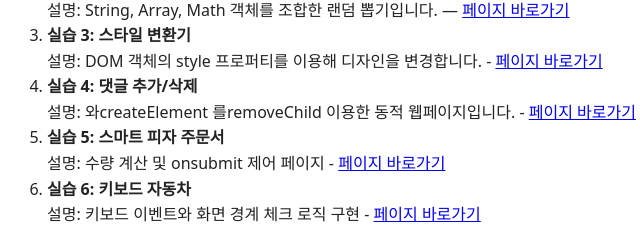
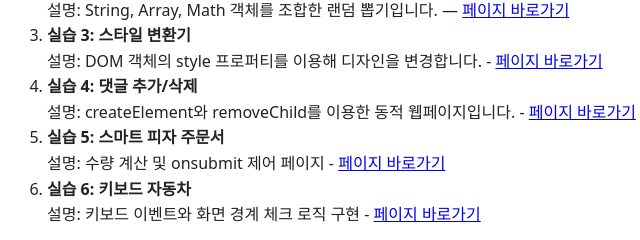
Before and after one commit to givenyeop/myhomepage_internet, a plain HTML site: page portfolio.html in a window 1280 px wide. Shown: the part 436-676 px from the top of the page, 199-839 px from the left. Drawn offline with Linux system fonts and the light colour scheme.

Commit message:
Add files via upload

```diff
--- a/portfolio.html
+++ b/portfolio.html
@@ -41,7 +41,7 @@
         </li>
         <li>
           <strong>실습 4: 댓글 추가/삭제</strong><br>
-          설명: 와createElement 를removeChild 이용한 동적 웹페이지입니다.
+          설명: createElement와 removeChild를 이용한 동적 웹페이지입니다.
           - <a href="dom_list.html">페이지 바로가기</a>
 
         <li>
```
